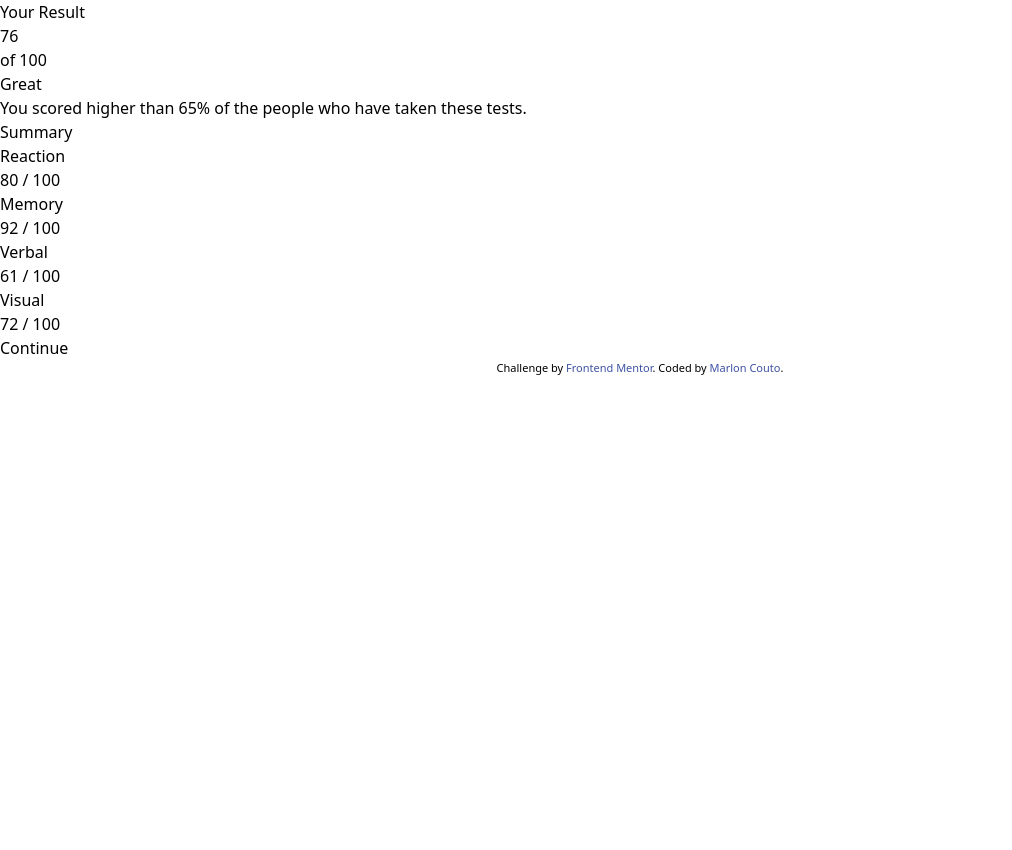
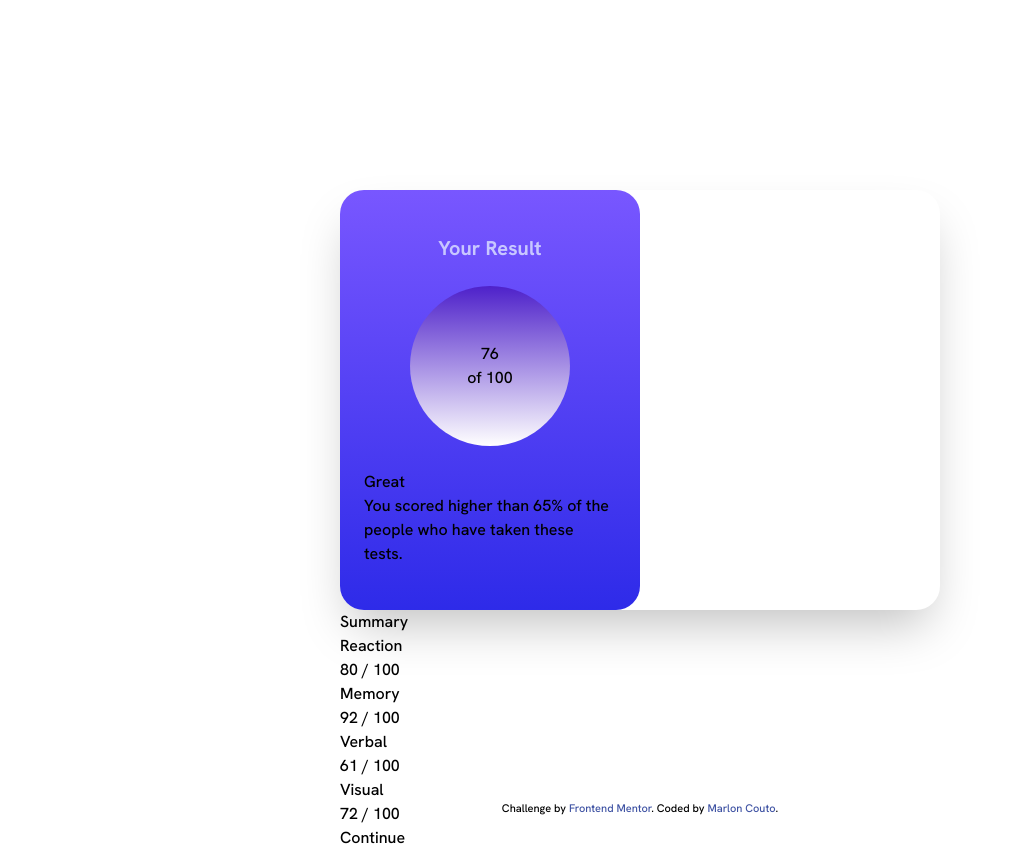
Before and after one commit to devpatola/results-summary-component, a plain HTML site: page index.html in a window 1280 px wide. Shown: the whole page, without its empty margins (0-1012 px from the left). Before the commit the page ends 800 px from the top, so only its background shows below. Drawn offline with nearby package versions, Linux system fonts and the light colour scheme.

Commit message:
Refactor code to improve readability

```diff
--- a/index.html
+++ b/index.html
@@ -4,16 +4,20 @@
     <meta charset="UTF-8" />
     <meta name="viewport" content="width=device-width, initial-scale=1.0" />
     <!-- displays site properly based on user's device -->
-
     <link
       rel="icon"
       type="image/png"
       sizes="32x32"
       href="./assets/images/favicon-32x32.png"
     />
-
     <title>Frontend Mentor | Results summary component</title>
-
+    <!-- Google Fonts -->
+    <link rel="preconnect" href="https://fonts.googleapis.com" />
+    <link rel="preconnect" href="https://fonts.gstatic.com" crossorigin />
+    <link
+      href="https://fonts.googleapis.com/css2?family=Hanken+Grotesk:wght@500;700;800&display=swap"
+      rel="stylesheet"
+    />
     <!-- Tailwind -->
     <script src="https://cdn.tailwindcss.com"></script>
     <script>
@@ -50,7 +54,6 @@
         },
       };
     </script>
-
     <!-- Feel free to remove these styles or customize in your own stylesheet 👍 -->
     <style>
       .attribution {
@@ -60,27 +63,33 @@
       .attribution a {
         color: hsl(228, 45%, 44%);
       }
-      @font-face {
-        font-family: "Hanken Grotesk";
-        src: url(./fonts/static/HankenGrotesk-Bold.ttf),
-          url(./fonts/static/HankenGrotesk-ExtraBold.ttf),
-          url(./fonts/static/HankenGrotesk-Medium.ttf);
-      }
       /* p {
         font-size: 18px;
       } */
     </style>
   </head>
-  <body>
-    <main>
-      <div>
-        <h3>Your Result</h3>
+  <body class="bg-white font-hanken">
+    <main class="w-full h-screen flex justify-center items-center">
+      <div class="rounded-3xl w-[600px] h-[420px] shadow-2xl">
+        <div
+          class="h-full w-1/2 p-6 bg-gradient-to-b from-gradient-light-slate-blue to-gradient-light-royal-blue rounded-3xl flex flex-col justify-center items-center space-y-6"
+        >
+          <h3 class="text-neutral-light-lavender text-xl font-bold">
+            Your Result
+          </h3>
+          <div
+            class="h-40 w-40 rounded-full bg-white flex flex-col items-center justify-center bg-gradient-to-b from-gradient-violet-blue"
+          >
             <h1>76</h1>
             <p>of 100</p>
+          </div>
+          <div>
             <h2>Great</h2>
             <p>
-          You scored higher than 65% of the people who have taken these tests.
+              You scored higher than 65% of the people who have taken these
+              tests.
             </p>
+          </div>
         </div>
         <div>
           <h2>Summary</h2>
@@ -104,6 +113,7 @@
           </div>
         </div>
         <button>Continue</button>
+      </div>
     </main>
     <footer class="attribution">
       Challenge by
```
Also changed, not shown: assets/fonts/HankenGrotesk-VariableFont_wght.ttf (deleted), assets/fonts/README.txt (deleted), assets/fonts/static/HankenGrotesk-Bold.ttf (deleted), assets/fonts/static/HankenGrotesk-ExtraBold.ttf (deleted), assets/fonts/static/HankenGrotesk-Medium.ttf (deleted). Lines whose indentation alone changed are shown as unchanged.
